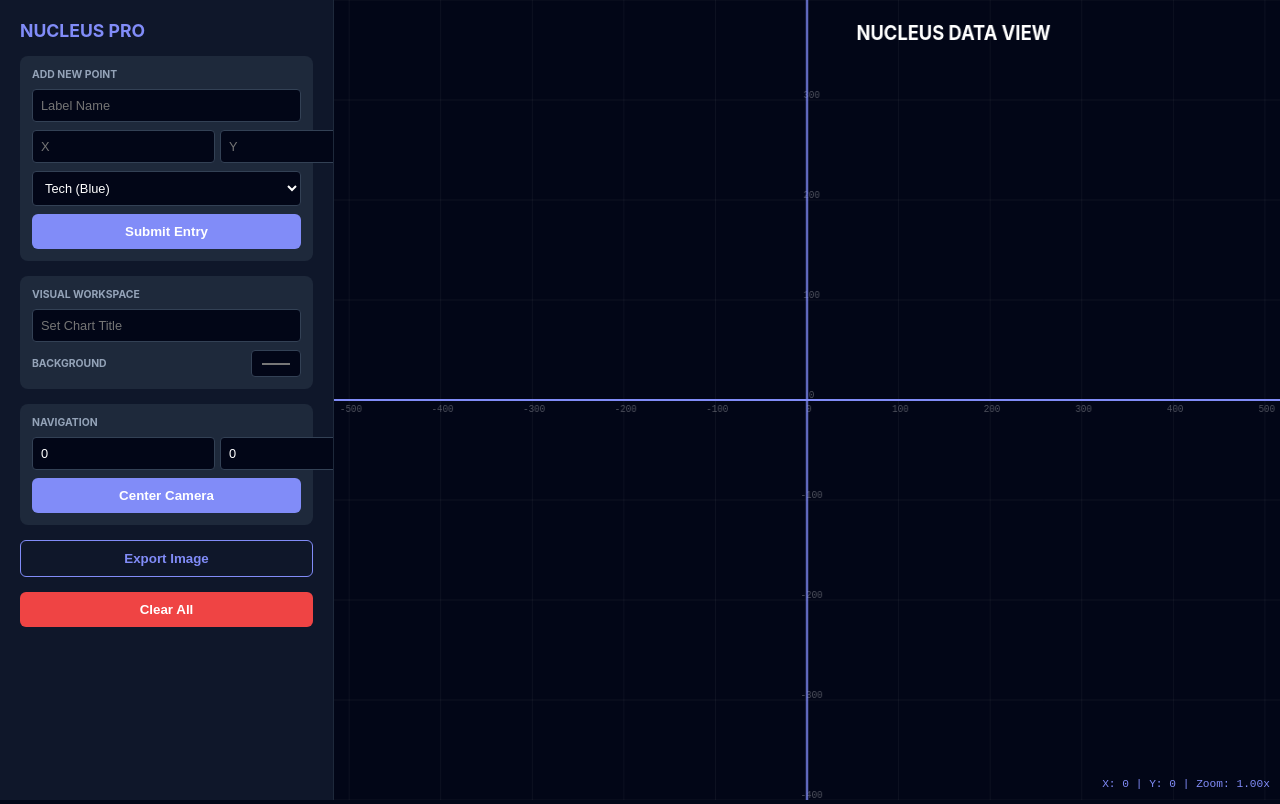
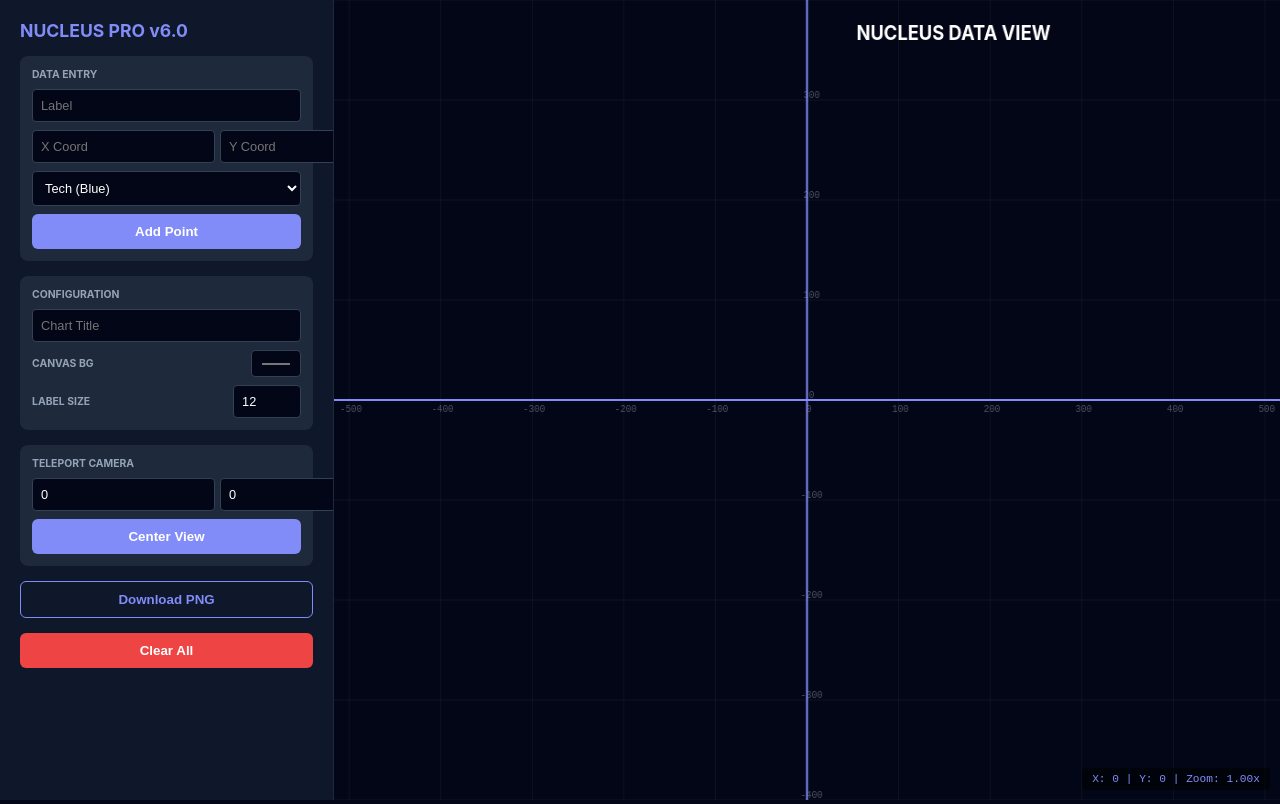
Before and after one commit to deepak8058/nucleus-chart, a website: page index.html in a window 1280 px wide. Both pictures are taken after a click on the button "Clear All". Drawn offline with Linux system fonts and the light colour scheme.

Commit message:
Update index.html

```diff
--- a/index.html
+++ b/index.html
@@ -2,7 +2,7 @@
 <html lang="en">
 <head>
     <meta charset="UTF-8">
-    <title>Nucleus Workstation v5.0</title>
+    <title>Nucleus Workstation Pro</title>
     <style>
         :root { --bg: #020617; --sidebar: #0f172a; --accent: #818cf8; --text: #f1f5f9; }
         body { margin: 0; font-family: 'Inter', sans-serif; background: var(--bg); color: var(--text); display: flex; height: 100vh; overflow: hidden; }
@@ -13,154 +13,140 @@
         label { font-size: 0.65rem; color: #94a3b8; text-transform: uppercase; font-weight: bold; }
         input, select { background: #020617; border: 1px solid #334155; color: white; padding: 8px; border-radius: 4px; font-size: 0.8rem; }
         button { background: var(--accent); color: white; border: none; padding: 10px; border-radius: 6px; font-weight: bold; cursor: pointer; }
-        .edit-mode { border: 2px solid #fbbf24 !important; }
-        #coords { position: absolute; bottom: 10px; right: 10px; font-size: 0.7rem; font-family: monospace; color: var(--accent); pointer-events: none; }
+        #hud { position: absolute; bottom: 10px; right: 10px; font-size: 0.7rem; font-family: monospace; color: var(--accent); pointer-events: none; background: rgba(0,0,0,0.5); padding: 5px 10px; border-radius: 4px; }
     </style>
 </head>
 <body>
 
 <div id="sidebar">
-    <h2 style="color:var(--accent); margin:0; font-size:1.1rem;">NUCLEUS PRO</h2>
+    <h2 style="color:var(--accent); margin:0; font-size:1.1rem;">NUCLEUS PRO v6.0</h2>
 
-    <div class="form-group" id="dataInputArea">
-        <label id="inputTitle">Add New Point</label>
-        <input type="text" id="pLabel" placeholder="Label Name">
+    <div class="form-group">
+        <label id="modeTitle">Data Entry</label>
+        <input type="text" id="pLabel" placeholder="Label">
         <div style="display:grid; grid-template-columns: 1fr 1fr; gap:5px;">
-            <input type="number" id="pX" placeholder="X">
-            <input type="number" id="pY" placeholder="Y">
+            <input type="number" id="pX" placeholder="X Coord">
+            <input type="number" id="pY" placeholder="Y Coord">
         </div>
         <select id="pCat">
             <option value="Tech">Tech (Blue)</option>
             <option value="Finance">Finance (Green)</option>
             <option value="Health">Health (Red)</option>
         </select>
-        <button id="addBtn">Submit Entry</button>
-        <button id="cancelEdit" style="display:none; background:#475569;">Cancel Edit</button>
+        <button id="addBtn">Add Point</button>
+        <button id="cancelBtn" style="display:none; background:#475569;">Cancel Edit</button>
     </div>
 
     <div class="form-group">
-        <label>Visual Workspace</label>
-        <input type="text" id="chartTitleInput" placeholder="Set Chart Title">
+        <label>Configuration</label>
+        <input type="text" id="titleInp" placeholder="Chart Title">
         <div style="display:flex; justify-content:space-between; align-items:center;">
-            <label>Background</label>
+            <label>Canvas Bg</label>
             <input type="color" id="bgColor" value="#020617">
+        </div>
+        <div style="display:flex; justify-content:space-between; align-items:center;">
+            <label>Label Size</label>
+            <input type="number" id="fSize" value="12" style="width:50px">
         </div>
     </div>
 
     <div class="form-group">
-        <label>Navigation</label>
+        <label>Teleport Camera</label>
         <div style="display:grid; grid-template-columns: 1fr 1fr; gap:5px;">
             <input type="number" id="camX" value="0">
             <input type="number" id="camY" value="0">
         </div>
-        <button id="setCamBtn">Center Camera</button>
+        <button id="goBtn">Center View</button>
     </div>
 
-    <button id="downloadBtn" style="background:transparent; border:1px solid var(--accent); color:var(--accent);">Export Image</button>
-    <button id="clearBtn" style="background:#ef4444; color:white;">Clear All</button>
+    <button id="dlBtn" style="background:transparent; border:1px solid var(--accent); color:var(--accent);">Download PNG</button>
+    <button id="clearBtn" style="background:#ef4444;">Clear All</button>
 </div>
 
 <div id="canvas-container">
     <canvas id="world"></canvas>
-    <div id="coords">X: 0 | Y: 0 | Zoom: 1.0x</div>
+    <div id="hud">X: 0 | Y: 0 | Zoom: 1.00x</div>
 </div>
 
 <script type="module">
     import { Nucleus } from './index.js';
 
     const canvas = document.getElementById('world');
-    const hud = document.getElementById('coords');
+    const hud = document.getElementById('hud');
     canvas.width = canvas.clientWidth;
     canvas.height = canvas.clientHeight;
 
-    let data = [{ x: 0, y: 0, label: "ORIGIN_NODE", category: "Tech" }];
-    let editingNode = null;
+    let data = [{ x: 0, y: 0, label: "ORIGIN", category: "Tech" }];
+    let editTarget = null;
 
     const chart = new Nucleus('#world', {});
     chart.render(data);
 
-    // Sidebar Logic
-    const pLabel = document.getElementById('pLabel');
-    const pX = document.getElementById('pX');
-    const pY = document.getElementById('pY');
-    const pCat = document.getElementById('pCat');
+    // Add / Edit Logic
     const addBtn = document.getElementById('addBtn');
-    const cancelEdit = document.getElementById('cancelEdit');
-    const inputTitle = document.getElementById('inputTitle');
+    const cancelBtn = document.getElementById('cancelBtn');
+    const modeTitle = document.getElementById('modeTitle');
 
     addBtn.onclick = () => {
-        if (editingNode) {
-            // Apply Edits
-            editingNode.label = pLabel.value;
-            editingNode.x = parseFloat(pX.value);
-            editingNode.y = -parseFloat(pY.value);
-            editingNode.category = pCat.value;
-            exitEditMode();
+        const x = parseFloat(document.getElementById('pX').value) || 0;
+        const y = -parseFloat(document.getElementById('pY').value) || 0;
+        const label = document.getElementById('pLabel').value || "Node";
+        const category = document.getElementById('pCat').value;
+
+        if (editTarget) {
+            editTarget.x = x; editTarget.y = y; editTarget.label = label; editTarget.category = category;
+            stopEdit();
         } else {
-            // Add New
-            data.push({
-                x: parseFloat(pX.value) || 0,
-                y: -parseFloat(pY.value) || 0,
-                label: pLabel.value || "New Node",
-                category: pCat.value
-            });
+            data.push({ x, y, label, category });
         }
     };
 
-    function exitEditMode() {
-        editingNode = null;
-        inputTitle.innerText = "Add New Point";
-        addBtn.innerText = "Submit Entry";
-        cancelEdit.style.display = "none";
-        pLabel.value = ""; pX.value = ""; pY.value = "";
+    function stopEdit() {
+        editTarget = null;
+        modeTitle.innerText = "Data Entry";
+        addBtn.innerText = "Add Point";
+        cancelBtn.style.display = "none";
+        document.getElementById('pLabel').value = "";
     }
-
-    cancelEdit.onclick = exitEditMode;
+    cancelBtn.onclick = stopEdit;
 
     canvas.onclick = (e) => {
-        const found = data.find(p => {
-            const dist = Math.sqrt(Math.pow(chart.mouse.worldX - p.x, 2) + Math.pow(chart.mouse.worldY - p.y, 2));
-            return dist < (15 / chart.camera.zoom);
-        });
-
+        const found = data.find(p => Math.sqrt((chart.mouse.worldX - p.x)**2 + (chart.mouse.worldY - p.y)**2) < (15/chart.camera.zoom));
         if (found) {
-            // Enter Edit Mode
-            editingNode = found;
-            inputTitle.innerText = "Editing Node";
+            editTarget = found;
+            modeTitle.innerText = "Editing Node";
             addBtn.innerText = "Save Changes";
-            cancelEdit.style.display = "block";
-            pLabel.value = found.label;
-            pX.value = found.x;
-            pY.value = -found.y;
-            pCat.value = found.category;
-            pLabel.focus();
+            cancelBtn.style.display = "block";
+            document.getElementById('pLabel').value = found.label;
+            document.getElementById('pX').value = found.x;
+            document.getElementById('pY').value = -found.y;
+            document.getElementById('pCat').value = found.category;
         } else {
-            // Click to drop point
             data.push({ x: chart.mouse.worldX, y: chart.mouse.worldY, label: "Point_"+data.length, category: "Tech" });
         }
     };
 
-    // Styling & Utilities
-    document.getElementById('chartTitleInput').oninput = (e) => chart.chartTitle = e.target.value;
+    // Sidebar Sync
+    document.getElementById('titleInp').oninput = (e) => chart.chartTitle = e.target.value;
     document.getElementById('bgColor').oninput = (e) => chart.canvasColor = e.target.value;
-    document.getElementById('setCamBtn').onclick = () => {
+    document.getElementById('fSize').oninput = (e) => chart.fontSize = parseInt(e.target.value);
+    document.getElementById('goBtn').onclick = () => {
         chart.camera.x = parseFloat(document.getElementById('camX').value);
         chart.camera.y = -parseFloat(document.getElementById('camY').value);
     };
-    document.getElementById('downloadBtn').onclick = () => {
+    document.getElementById('dlBtn').onclick = () => {
         const link = document.createElement('a');
-        link.download = 'nucleus-export.png';
+        link.download = 'nucleus.png';
         link.href = canvas.toDataURL();
         link.click();
     };
-    document.getElementById('clearBtn').onclick = () => { data.length = 0; exitEditMode(); };
+    document.getElementById('clearBtn').onclick = () => { data.length = 0; stopEdit(); };
 
-    function updateHUD() {
+    function hudLoop() {
         hud.innerText = `X: ${Math.round(chart.mouse.worldX)} | Y: ${Math.round(-chart.mouse.worldY)} | Zoom: ${chart.camera.zoom.toFixed(2)}x`;
-        requestAnimationFrame(updateHUD);
+        requestAnimationFrame(hudLoop);
     }
-    updateHUD();
-
+    hudLoop();
     window.onresize = () => { canvas.width = window.innerWidth; canvas.height = window.innerHeight; };
 </script>
 </body>
```
